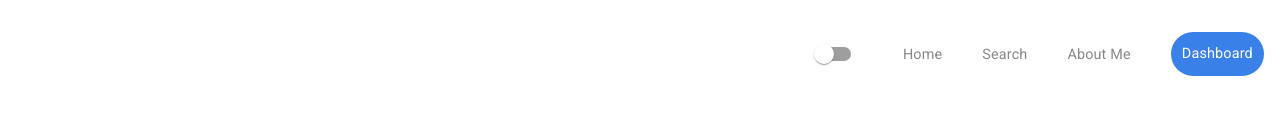
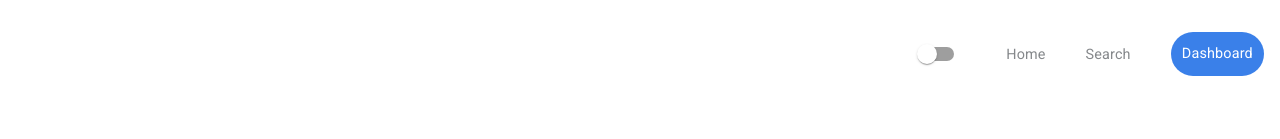
Before and after one commit to shubham8622/react-crypto-project, a React (Create React App) app: page / in a window 1280 px wide. Shown: the top 139 px of the page. Built offline with nearby package versions, Linux system fonts and the light colour scheme; a web font is replaced by a local one.

Commit message:
minor fixes

```diff
--- a/src/App.js
+++ b/src/App.js
@@ -17,6 +17,10 @@ import useMediaQuery from '@mui/material/useMediaQuery';
 function App() {
   const whichMode = useSelector((state)=>state.lightMode.modeIs);
   const prefersDarkMode = useMediaQuery(`(prefers-color-scheme:${whichMode} )`);
+  React.useEffect(() => {
+    // document.getElementsByTagName('img').setAttribute('draggable', false);
+  }, [])
+
   const theme = React.useMemo(
     () =>
       createTheme({
--- a/src/component/Header/index.js
+++ b/src/component/Header/index.js
@@ -38,7 +38,7 @@ const Header = () =>{
                                 <Switch checked = {state} onClick={handleMode}/>
                                 <li className="nav-items"><Link to="/">Home</Link></li>
                                 <li className="nav-items"><Link  to="/search">Search</Link></li>
-                                <li className="nav-items"><Link to="/about">About me</Link></li>
+                                {/* <li className="nav-items"><Link to="/about">About me</Link></li> */}
                             <DashboardButton text={btnText}/>
                         </ul>
                         <div className="bars" id={active} onClick={handleMobileMenu}>
@@ -46,7 +46,7 @@ const Header = () =>{
                             <ul className='mobile-nav'>
                                 <li className="nav-items"><Link to="/">Home</Link></li>
                                 <li className="nav-items"><Link  to="/search">Search</Link></li>
-                                <li className="nav-items"><Link to="/about">About us</Link></li>
+                                {/* <li className="nav-items"><Link to="/about">About us</Link></li> */}
                                 <DashboardButton text={btnText}/>
                             </ul>
                         </div>
```
